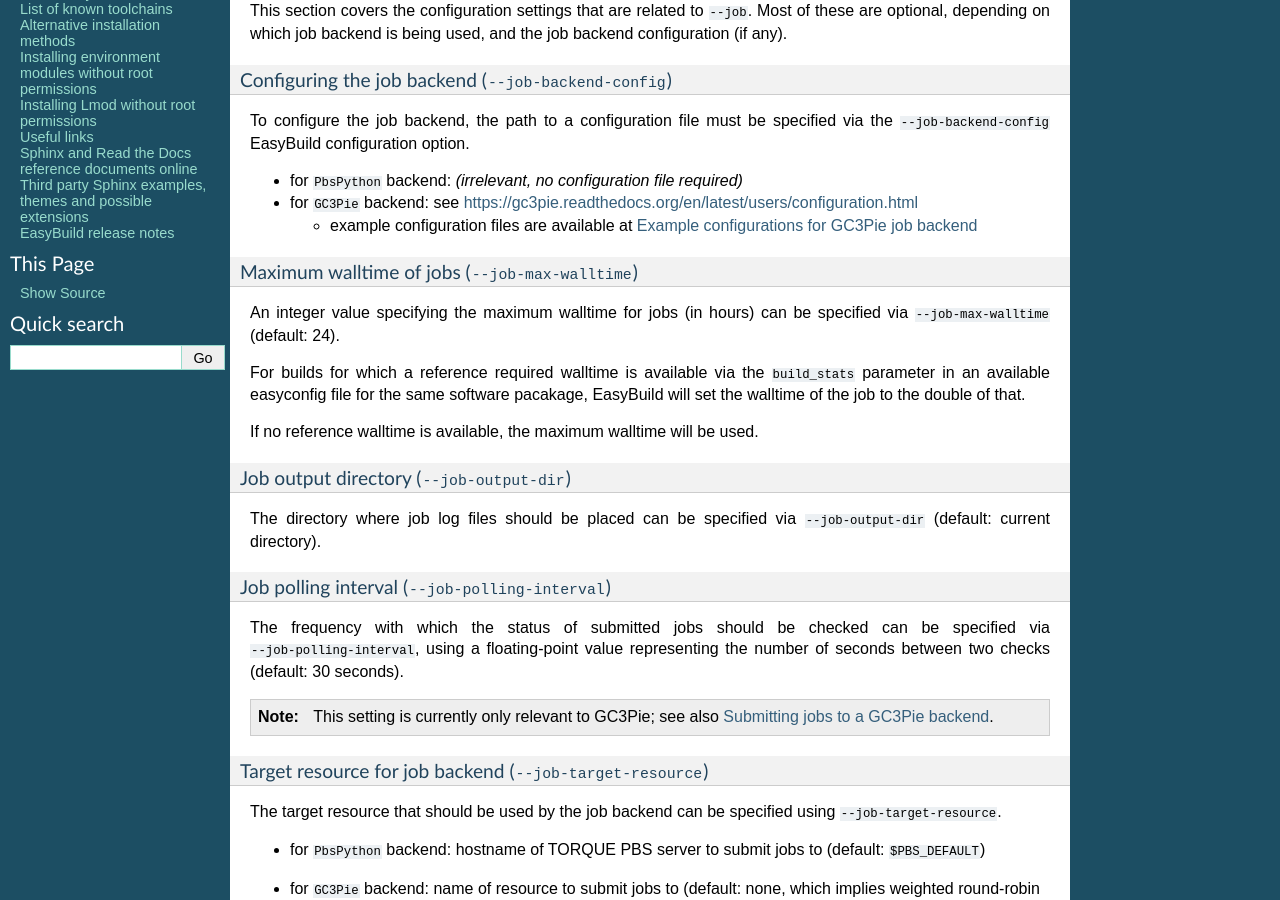
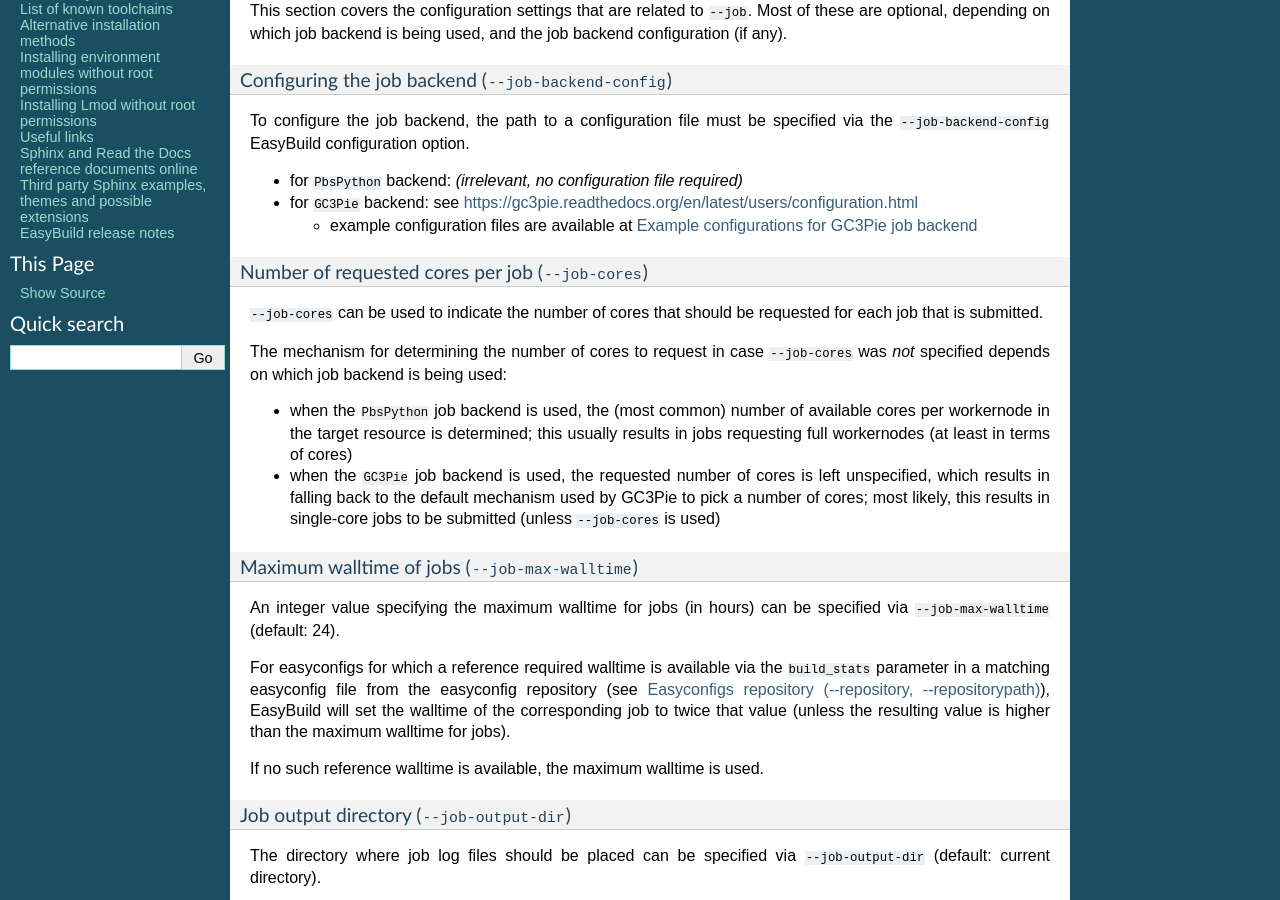
Before and after one commit to easybuilders/easybuild, a Sphinx documentation site: the page built from docs/Submitting_jobs.rst, in a window 1280 px wide and 900 px high, scrolled down 1005 px. Built offline with Sphinx 7.4.7, drawn with Linux system fonts in a browser that asks for light colours; some of the changed text lies outside the part shown.

Commit message:
add section on --job-cores, fix couple of FIXMEs

```diff
--- a/docs/Submitting_jobs.rst
+++ b/docs/Submitting_jobs.rst
@@ -83,7 +83,25 @@ EasyBuild configuration option.
   * example configuration files are available at :ref:`submitting_jobs_examples_gc3pie_cfg`
 
 
-.. _submitting_jobs_cfg_max_job_walltime:
+
+.. _submitting_jobs_cfg_job_cores:
+
+Number of requested cores per job (``--job-cores``)
+^^^^^^^^^^^^^^^^^^^^^^^^^^^^^^^^^^^^^^^^^^^^^^^^^^^
+
+``--job-cores`` can be used to indicate the number of cores that should be requested for each job that is submitted.
+
+The mechanism for determining the number of cores to request in case ``--job-cores`` was *not* specified depends on
+which job backend is being used:
+
+* when the ``PbsPython`` job backend is used, the (most common) number of available cores per workernode in the
+  target resource is determined; this usually results in jobs requesting full workernodes (at least in terms of cores)
+* when the ``GC3Pie`` job backend is used, the requested number of cores is left unspecified, which results in falling
+  back to the default mechanism used by GC3Pie to pick a number of cores; most likely, this results in single-core
+  jobs to be submitted (unless ``--job-cores`` is used)
+
+
+.. _submitting_jobs_cfg_job_max_walltime:
 
 Maximum walltime of jobs (``--job-max-walltime``)
 ^^^^^^^^^^^^^^^^^^^^^^^^^^^^^^^^^^^^^^^^^^^^^^^^^
@@ -91,11 +109,11 @@ Maximum walltime of jobs (``--job-max-walltime``)
 An integer value specifying the maximum walltime for jobs (in hours) can be specified via ``--job-max-walltime``
 (default: 24).
 
-.. FIXME check this?
-For builds for which a reference required walltime is available via the ``build_stats`` parameter in an available
-easyconfig file for the same software pacakage, EasyBuild will set the walltime of the job to the double of that.
+For easyconfigs for which a reference required walltime is available via the ``build_stats`` parameter in a matching
+easyconfig file from the easyconfig repository (see :ref:`easyconfigs_repo`), EasyBuild will set the walltime of the
+corresponding job to twice that value (unless the resulting value is higher than the maximum walltime for jobs).
 
-If no reference walltime is available, the maximum walltime will be used.
+If no such reference walltime is available, the maximum walltime is used.
 
 
 .. _submitting_jobs_cfg_job_output_dir:
@@ -175,9 +193,9 @@ To ensure that the installations are performed in the order dictated by the soft
 between installations are specified to GC3Pie as inter-task dependencies. GC3Pie will then gradually feed the
 installations to its available resources as their dependencies have been satisfied.
 
+Any log messages produced by GC3Pie are included in the EasyBuild log file, and are tagged with ``gc3pie``.
+
 See also :ref:`submitting_jobs_examples_gc3pie_backend`.
-
-.. FIXME location of GC3Pie log file?
 
 .. note:: The ``eb`` process will not exit until the full set of tasks that GC3Pie was provided with has been processed.
           An overall progress report will be printed regularly (see also :ref:`submitting_jobs_cfg_job_polling_interval`).
```
Also changed, not shown: other parts of docs/Submitting_jobs.rst (+4 -0 lines).
